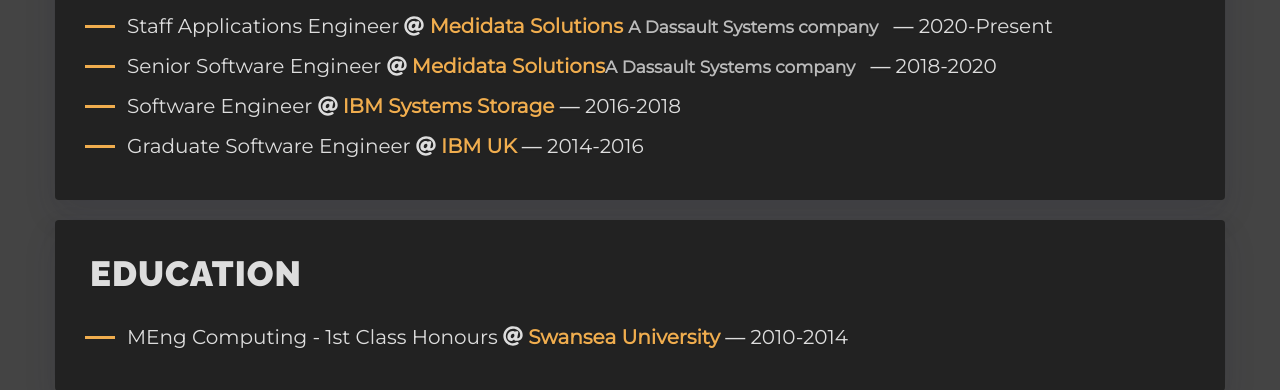
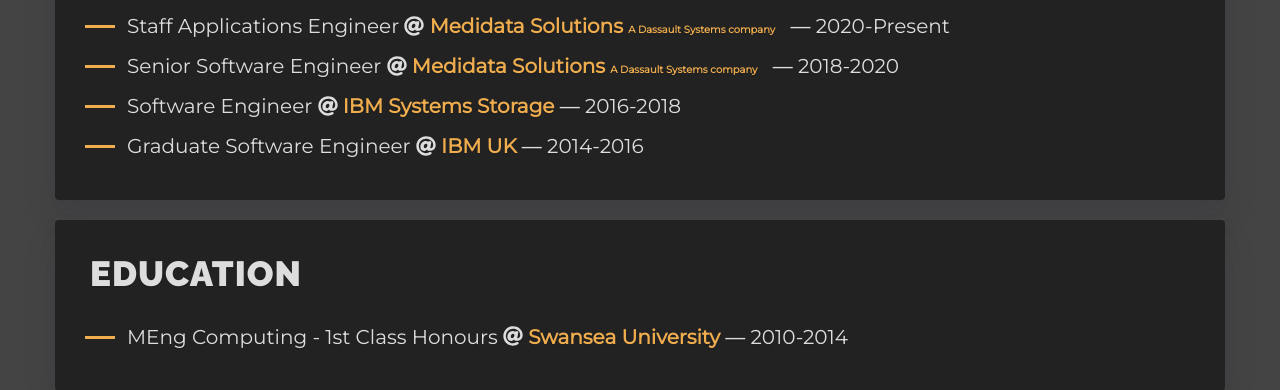
Before and after one commit to tmilner/tmilner.co.uk, a plain HTML site: page index.html in a window 1280 px wide. Shown: the part 710-1100 px from the top of the page. Drawn offline with nearby package versions, Linux system fonts and the light colour scheme.

Commit message:
Updating design

```diff
--- a/css/main.css
+++ b/css/main.css
@@ -160,7 +160,7 @@
 }
 section.colour_coded small {
   margin: 0 10px 10px 0;
-  color: #BBBBBB;
+  font-size: 0.5em;
 }
 section.colour_coded .key {
   display: inline;
```
Also changed, not shown: index.html (+1 -1 lines).
